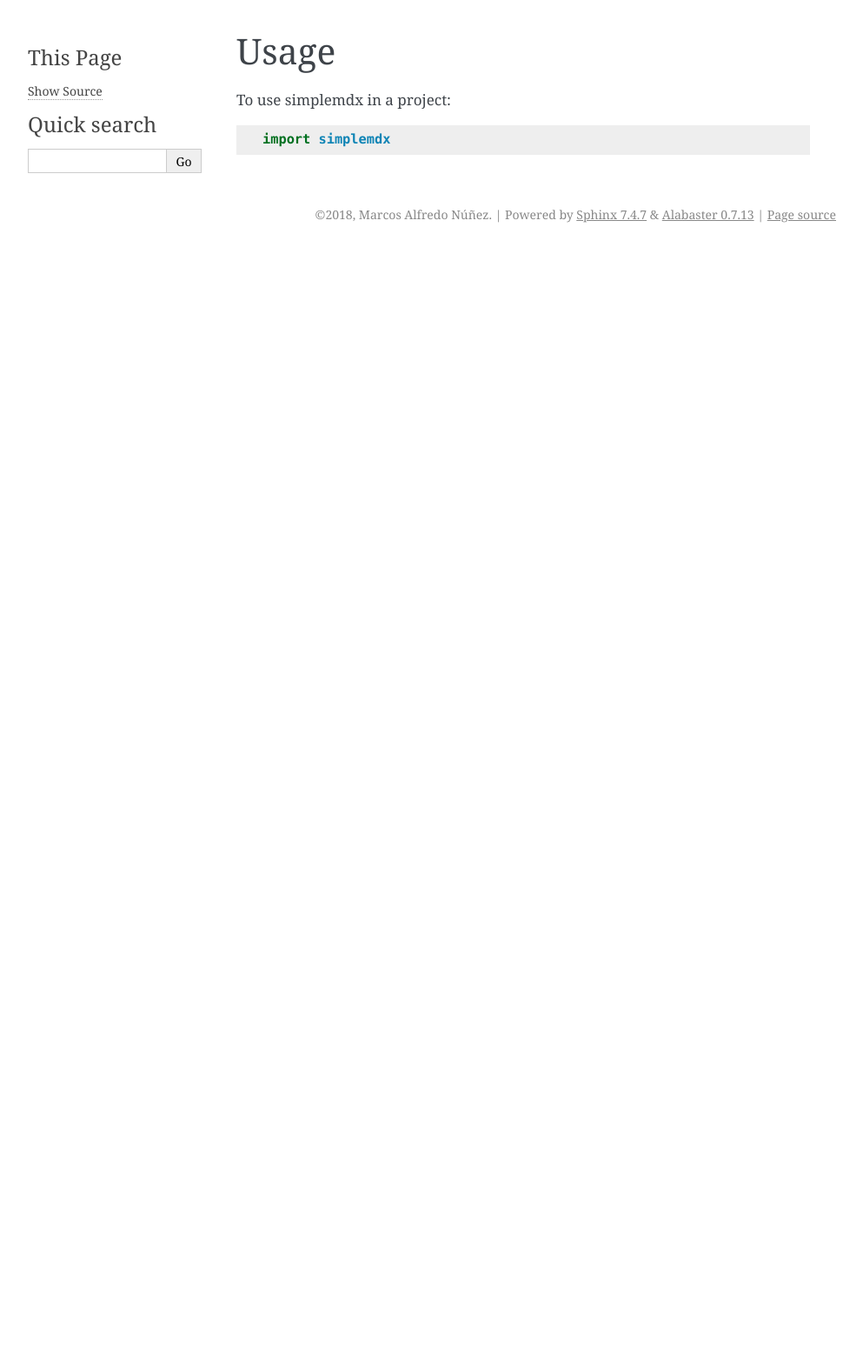
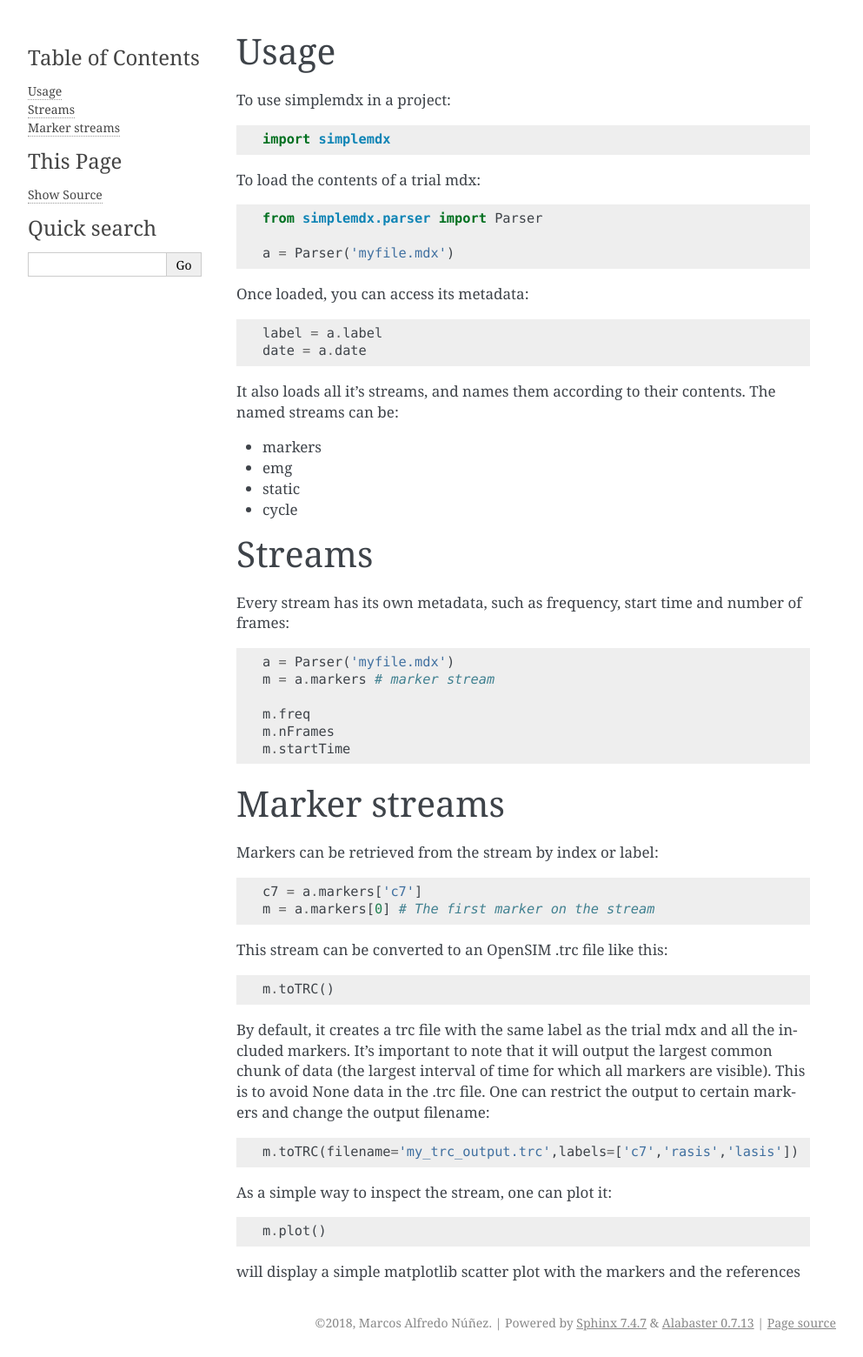
Before and after one commit to crespomj/simplemdx, a Sphinx documentation site: the page built from docs/usage.rst, in a window 1280 px wide. Shown: the whole page at 87% size, without its empty margins (148-1141 px from the left). Built offline with Sphinx 7.4.7, drawn with Linux system fonts in a browser that asks for light colours; pages that are not in the unit, such as notebooks, are missing from menus; before the commit the page ends 900 px from its top, so only the background shows below that.

Commit message:
Updated docs

```diff
--- a/docs/usage.rst
+++ b/docs/usage.rst
@@ -5,3 +5,57 @@ Usage
 To use simplemdx in a project::
 
     import simplemdx
+
+To load the contents of a trial mdx::
+
+	from simplemdx.parser import Parser
+
+	a = Parser('myfile.mdx')
+
+Once loaded, you can access its metadata::
+
+	label = a.label
+	date = a.date
+
+It also loads all it's streams, and names them according to their contents. The named streams can be:
+
+* markers
+* emg
+* static
+* cycle
+
+=======
+Streams
+=======
+
+Every stream has its own metadata, such as frequency, start time and number of frames::
+
+	a = Parser('myfile.mdx')
+	m = a.markers # marker stream
+
+	m.freq
+	m.nFrames
+	m.startTime
+
+==============
+Marker streams
+==============
+
+Markers can be retrieved from the stream by index or label::
+
+	c7 = a.markers['c7']
+	m = a.markers[0] # The first marker on the stream
+
+This stream can be converted to an OpenSIM .trc file like this::
+
+	m.toTRC()
+
+By default, it creates a trc file with the same label as the trial mdx and all the included markers. It's important to note that it will output the largest common chunk of data (the largest interval of time for which all markers are visible). This is to avoid None data in the .trc file. One can restrict the output to certain markers and change the output filename::
+
+	m.toTRC(filename='my_trc_output.trc',labels=['c7','rasis','lasis'])
+
+As a simple way to inspect the stream, one can plot it::
+
+	m.plot()
+
+will display a simple matplotlib scatter plot with the markers and the references
```
Also changed, not shown: README.rst (+58 -1 lines), 1 other file.
